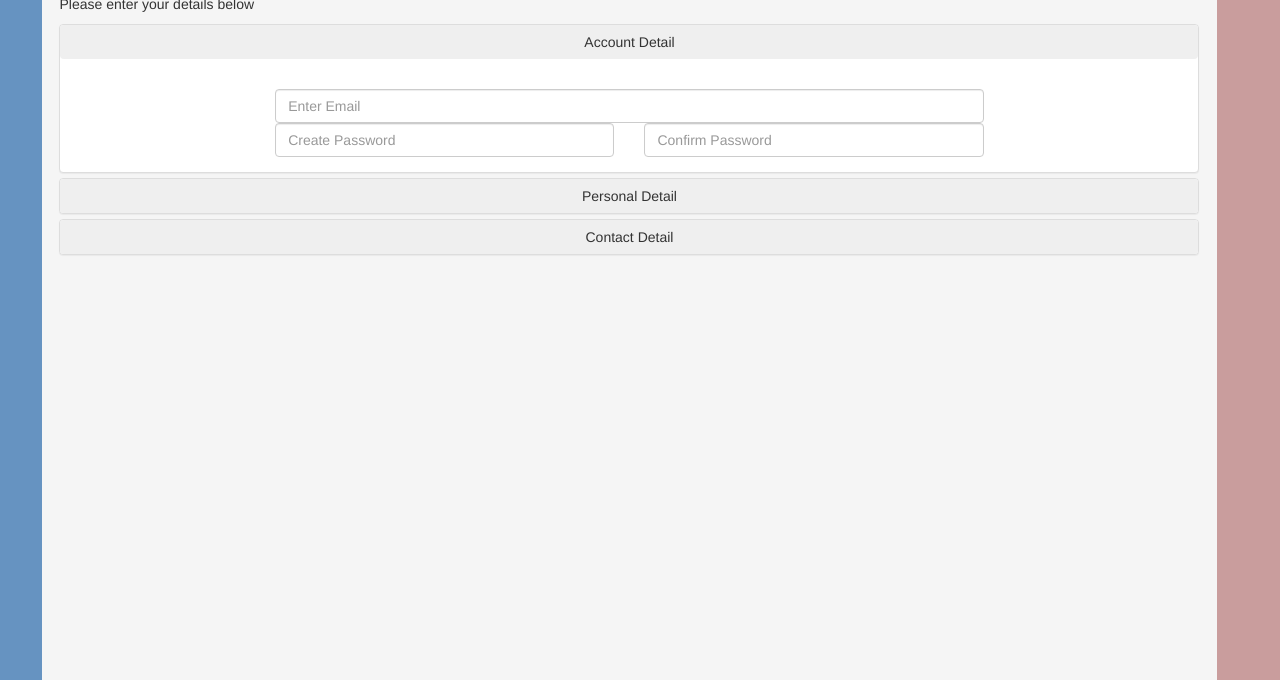
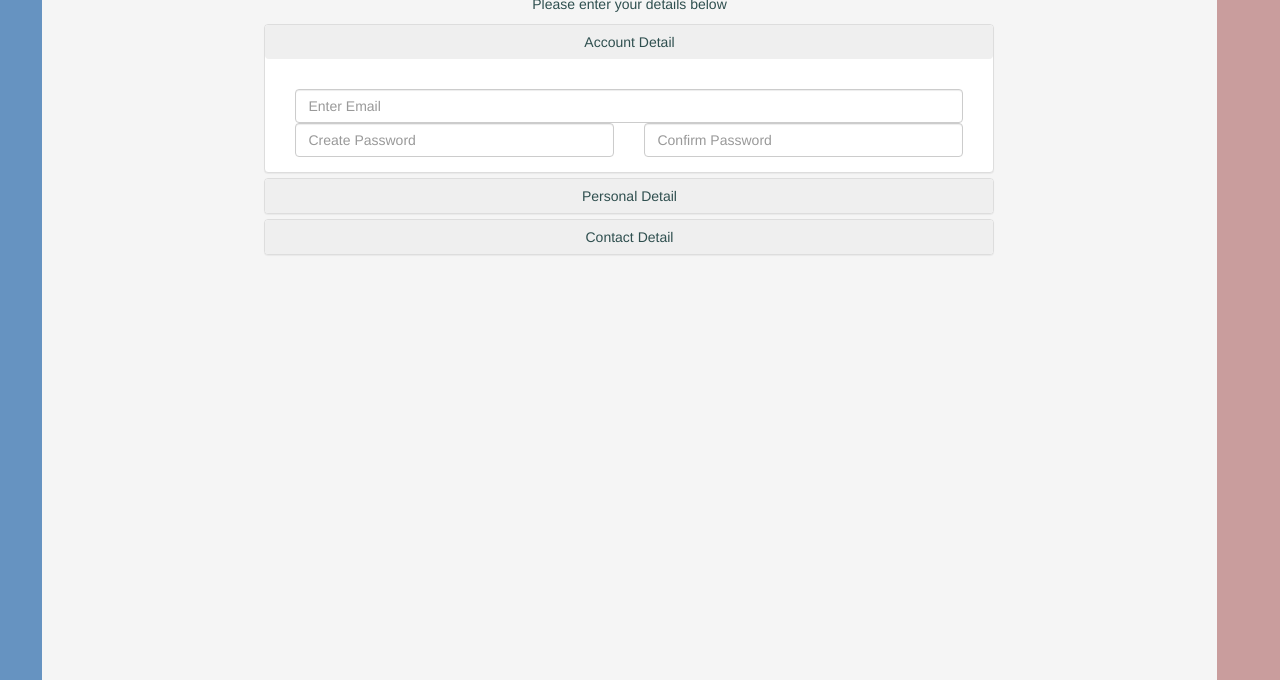
Before and after one commit to fuadhaider/looksbe_beta, a plain HTML site: page sign_up.html in a window 1280 px wide. Shown: the part 120-800 px from the top of the page. Drawn offline with nearby package versions, Linux system fonts and the light colour scheme.

Commit message:
form accordion aligned

```diff
--- a/sign_up.html
+++ b/sign_up.html
@@ -33,7 +33,7 @@
         <div class="container">
           <h2>Sign Up</h2>
           <p>Please enter your details below</p>
-          <div class="panel-group" id="accordion">
+          <div class="panel-group col-sm-8 col-sm-offset-2" id="accordion">
             <div class="panel panel-default">
               <button type="button" class="btn btn-block"
                 href="#account-detail" data-toggle="collapse"
@@ -42,21 +42,21 @@
                 <div class="panel-body">
                   <form action="#" method="post">
                     <div class="form-group">
-                      <div class="col-sm-8 col-sm-offset-2">
+                      <div class="col-sm-12">
                         <label for="email" class="sr-only">Enter Email Address:</label>
                         <input type="email" class="form-control"
                           placeholder="Enter Email" name="" value="">
                       </div>
                     </div>
                     <div class="form-group">
-                      <div class="col-sm-4 col-sm-offset-2">
+                      <div class="col-sm-6">
                         <label for="pwd" class="sr-only">Create Password:</label>
                         <input type="password" class="form-control"
                           placeholder="Create Password" name="" value="">
                       </div>
                     </div>
                     <div class="form-group">
-                      <div class="col-sm-4">
+                      <div class="col-sm-6">
                         <label for="pwd" class="sr-only">Confirm Password:</label>
                         <input type="password" class="form-control"
                           placeholder="Confirm Password" name="" value="">
--- a/style/scss/_config.scss
+++ b/style/scss/_config.scss
@@ -1,4 +1,5 @@
 $body-font: 3vmin arial; //3% of the smaller side
+$body-font-colour: darkslategrey;
 $menu-font-size: 4.5vh; //5% of viewport height
 $icon-color: white;
 $header-color: #95a586;
--- a/style/scss/style.scss
+++ b/style/scss/style.scss
@@ -58,7 +58,12 @@ section#flex-section {
   }
 }
 
-@media all and (min-width: 600px) {
+.container {
+  text-align: center;
+  color: $body-font-colour;
+}
+
+@media all and (min-width: 769px) {
   section#flex-section {
     @include display-flex;
     @include flex-flow(row);
```
Also changed, not shown: style/css/style.css, 1 other file.
